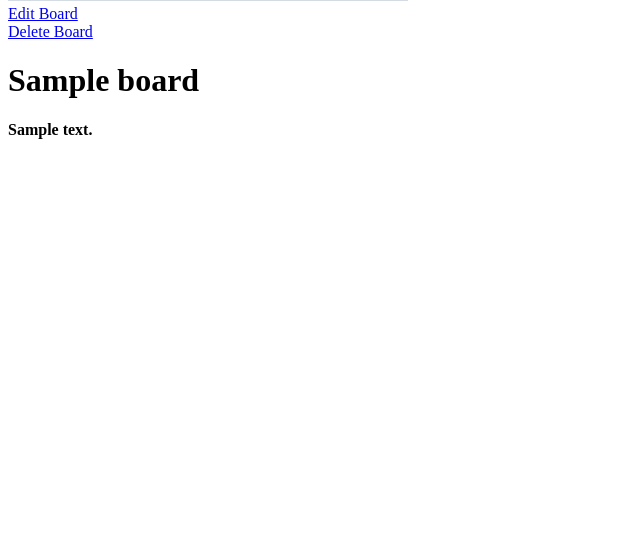
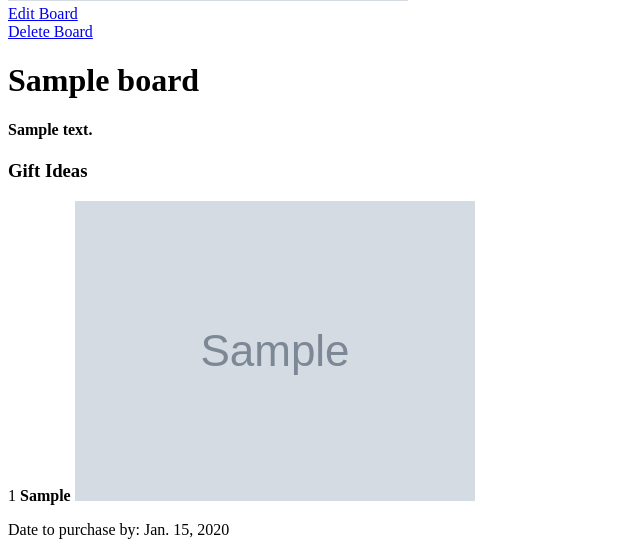
Before and after one commit to vvela2022/Gift-Planner-App, a Django app: page /boards/1/ in a window 1280 px wide. Shown: the part 325-880 px from the top of the page, without its empty margins (0-640 px from the left). Before the commit the page ends 464 px from the top, so only its background shows below. Run offline with Django 4.2, Linux system fonts and the light colour scheme; tables that the repository leaves empty hold one stand-in row (values such as "Sample post"); grey boxes marked "Sample" are stand-in pictures.

Commit message:
gift idea relationship showing in database and appearing in template

```diff
--- a/main_app/admin.py
+++ b/main_app/admin.py
@@ -1,5 +1,6 @@
 from django.contrib import admin
-from .models import Board
+from .models import Board, Gift_Idea
 
 # Register your models here.
 admin.site.register(Board)
+admin.site.register(Gift_Idea)
--- a/main_app/models.py
+++ b/main_app/models.py
@@ -13,3 +13,14 @@ class Board(models.Model):
 
     class Meta:
         ordering = ['title']
+
+
+class Gift_Idea(models.Model):
+    idea = models.CharField(max_length=255)
+    image = models.TextField(max_length=500)
+    link = models.TextField(max_length=255)
+    date_needed = models.DateField()
+    board = models.ForeignKey(Board, on_delete=models.CASCADE, related_name='gifts')
+
+    def __str__(self):
+        return self.idea
--- a/main_app/templates/board_detail.html
+++ b/main_app/templates/board_detail.html
@@ -15,5 +15,18 @@
     <h1>{{board.title}}</h1>
     <h4>{{board.about}}</h4>
 </div>
+<div>
+    <h3>Gift Ideas</h3>
+    {% for gift in board.gifts.all %}
+    <div>
+        <span>{{forloop.counter}}</span>
+        <span><b>{{gift.idea}}</b></span>
+        <a href="{{gift.link}}">
+            <img src="{{gift.image}}" alt={{gift.idea}}/>
+        </a>
+        <p>Date to purchase by: {{gift.date_needed}}</p>
 
+    </div>
+</div>
+{% endfor %}
 {% endblock %}
```
Also changed, not shown: main_app/migrations/0003_gift_idea.py (added).
